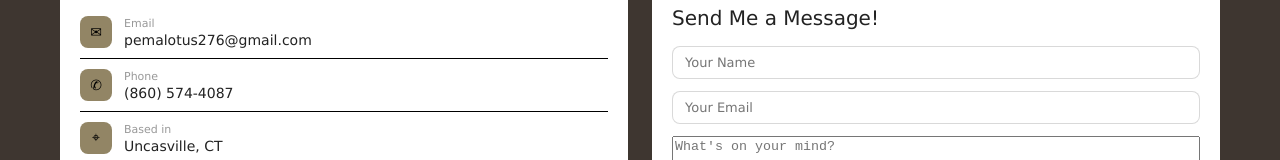
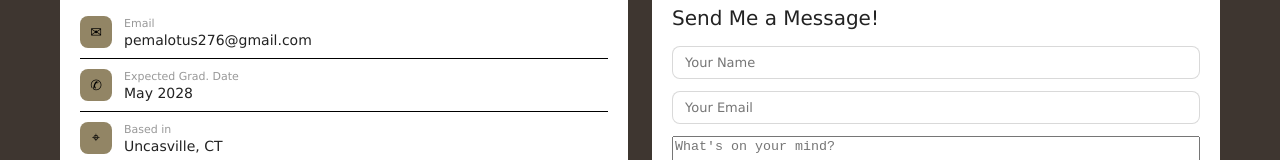
Before and after one commit to ptashi/portfolio2, a React (Vite) app in the folder newPortfolio/: page /contact in a window 1280 px wide. Shown: the part 345-505 px from the top of the page. Built offline with nearby package versions, Linux system fonts and the light colour scheme; a web font is replaced by a local one.

Commit message:
removed number

```diff
--- a/newPortfolio/src/pages/Contact.jsx
+++ b/newPortfolio/src/pages/Contact.jsx
@@ -28,8 +28,8 @@ const Contact = () => {
               <div className="contactRow">
                 <div className="contactIcon">✆</div>
                 <div>
-                  <div className="contactLabel">Phone</div>
-                  <div className="contactValue">(860) 574-4087</div>
+                  <div className="contactLabel">Expected Grad. Date</div>
+                  <div className="contactValue">May 2028</div>
                 </div>
               </div>
 
```
